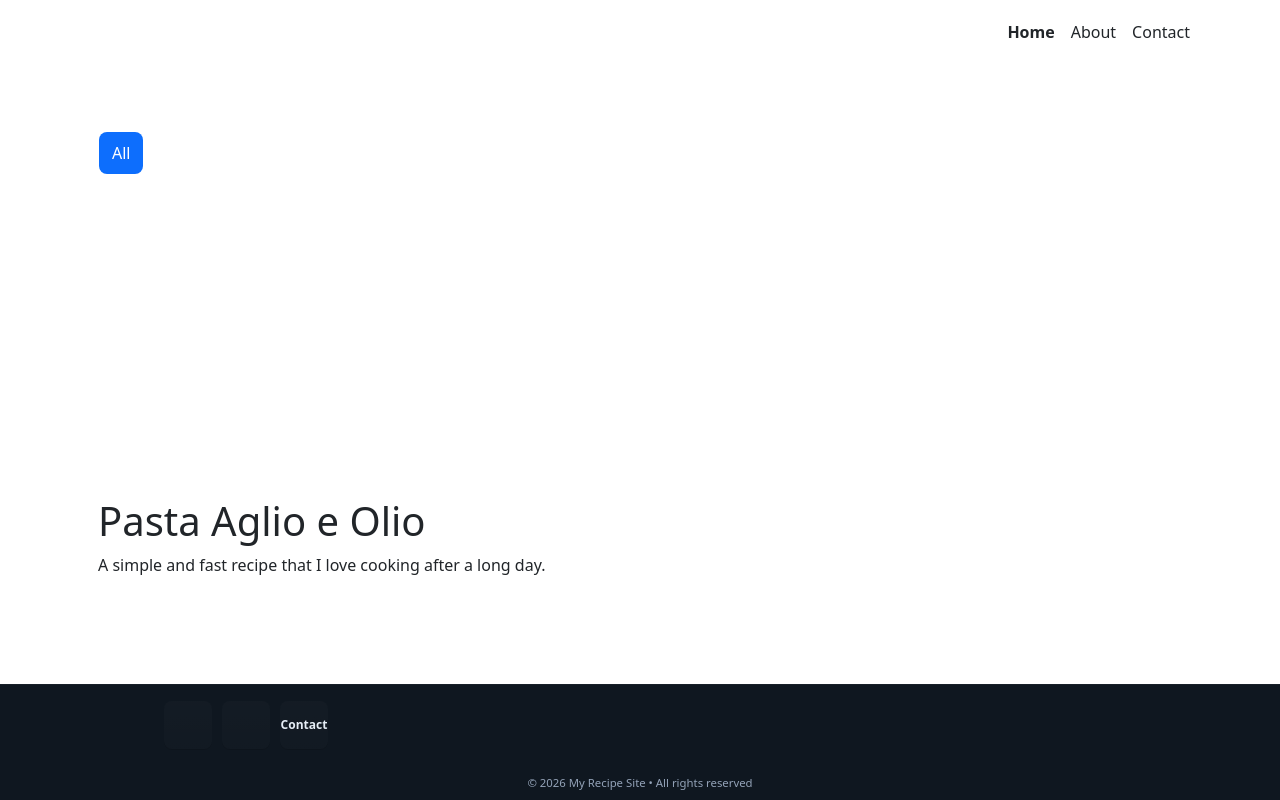
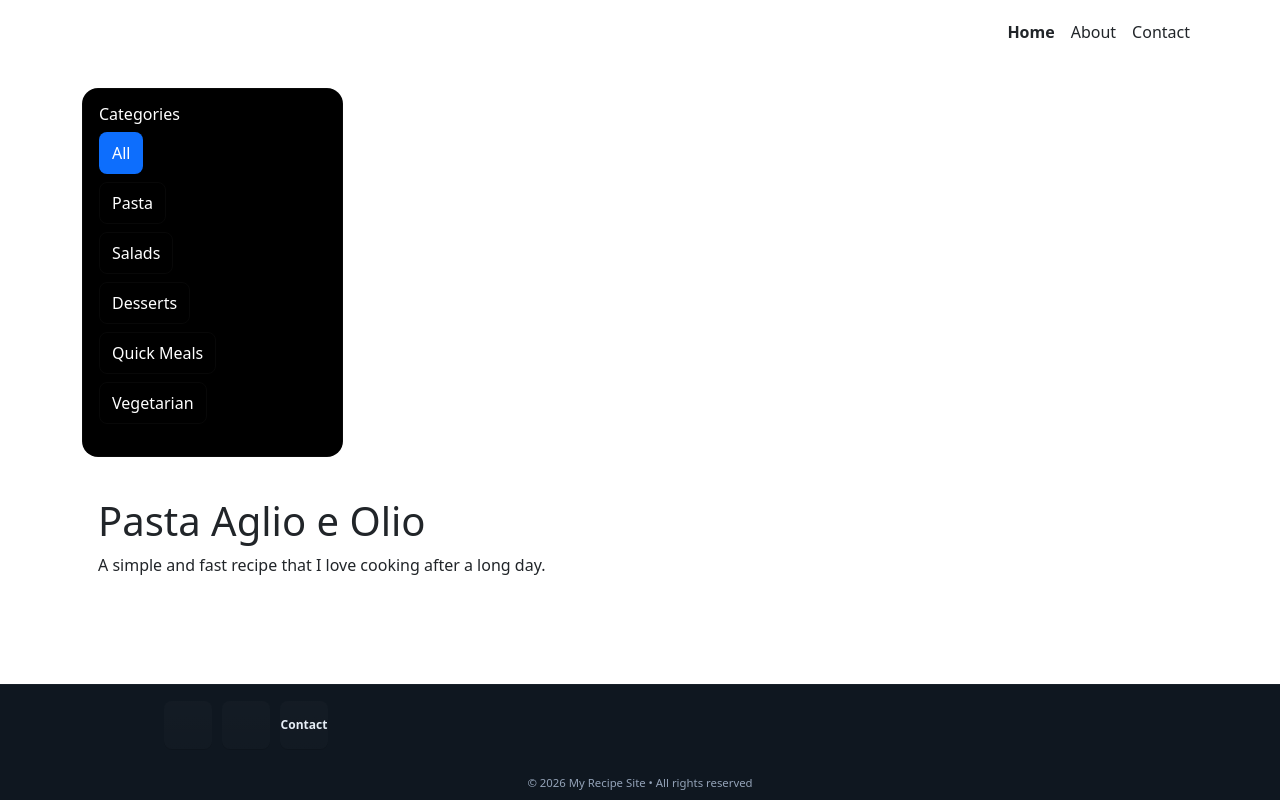
Before and after one commit to cengizdonegel-lang/recipe-site, a plain HTML site: page index.html in a window 1280 px wide. Drawn offline with Linux system fonts and the light colour scheme.

Commit message:
Add black background wrapper to home page categories section

```diff
--- a/index.html
+++ b/index.html
@@ -20,7 +20,11 @@
     <main class="site-main container">
       <div class="row mb-4">
         <aside class="col-md-3 d-none d-md-block">
-          <div data-include="/components/categories/categories.html"></div>
+          <div class="card categories-card home-style">
+            <div class="card-body">
+              <div data-include="/components/categories/categories.html"></div>
+            </div>
+          </div>
         </aside>
       </div>
 
```
